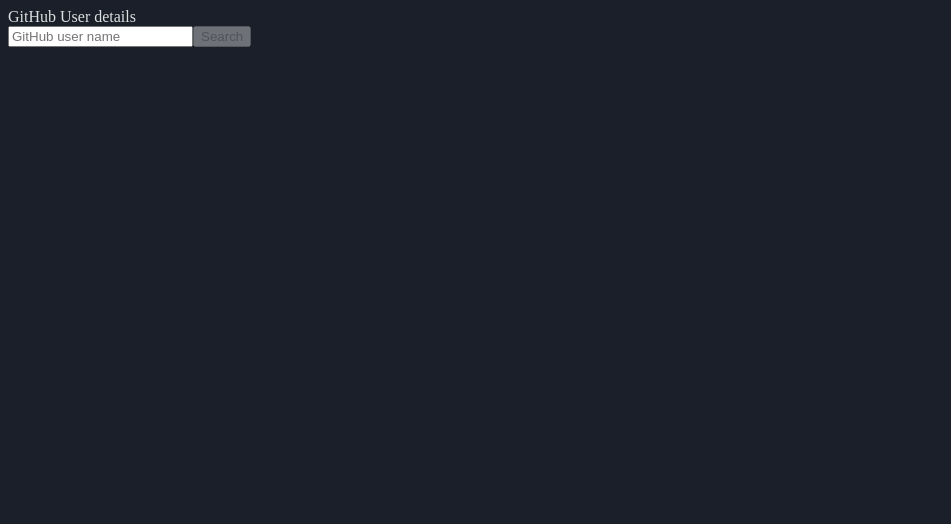
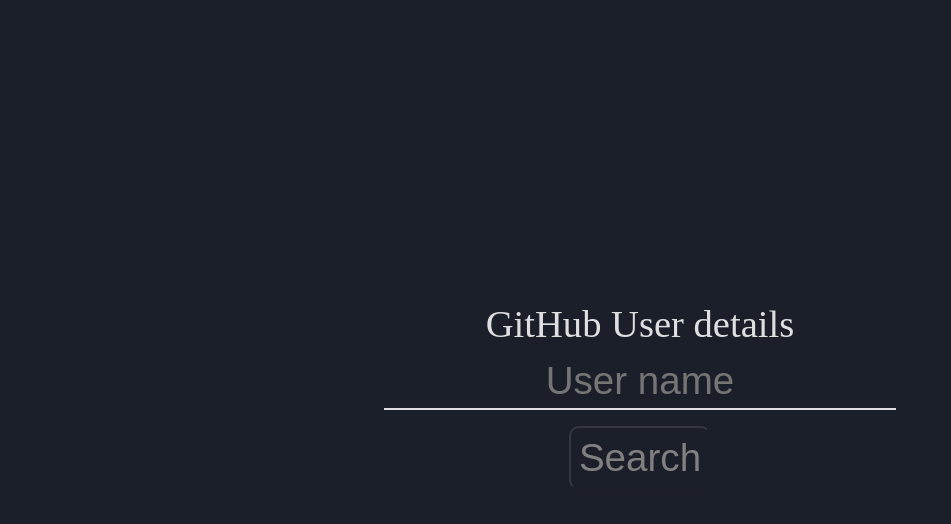
Before and after one commit to Madejczyk/github-search, a React app: page / in a window 1280 px wide. Shown: the top 524 px of the page, without its empty margins (0-951 px from the left). Built offline with nearby package versions, Linux system fonts and the light colour scheme.

Commit message:
Add simple style

```diff
--- a/index.html
+++ b/index.html
@@ -5,7 +5,7 @@
         <title>GitHub Search</title>
     </head>
     <body>
-        <div id="app"></div>
+        <div id="app" class="app-root"></div>
 
         <!-- Dependencies -->
         <script src="./node_modules/react/umd/react.development.js"></script>
--- a/src/components/app.scss
+++ b/src/components/app.scss
@@ -1,7 +1,15 @@
 $body-background-color: rgb(27, 31, 42);
 $body-color: rgba(255, 255, 255, .86);
 
+html,
+body,
+.app-root {
+  height: 100%;
+}
+
 body {
   background-color: $body-background-color;
-  color: $body-color;
+  margin: 0;
+
+  @import './github-search/githubSearch';
 }
--- a/src/components/github-search/GithubSearch.tsx
+++ b/src/components/github-search/GithubSearch.tsx
@@ -39,7 +39,7 @@
 
     public render() {
         return (
-            <form onSubmit={this.handleSubmit}>
+            <form onSubmit={this.handleSubmit} className="github-search">
                 <Title/>
                 <SearchInput
                     onChange={this.onChange}
--- a/src/components/github-search/SearchInput.tsx
+++ b/src/components/github-search/SearchInput.tsx
@@ -6,8 +6,9 @@
 };
 
 export const SearchInput = (props: SearchInputProps) => <input
+    className="search-input"
     type="text"
-    placeholder="GitHub user name"
+    placeholder="User name"
     value={props.value}
     onChange={props.onChange}
 />;
--- a/src/components/github-search/SubmitButton.tsx
+++ b/src/components/github-search/SubmitButton.tsx
@@ -5,6 +5,7 @@
 };
 
 export const SubmitButton = (props: SubmitButtonProps) => <input
+    className="submit-button"
     disabled={props.isDisabled}
     type="submit"
     value="Search"
--- a/src/components/github-search/Title.tsx
+++ b/src/components/github-search/Title.tsx
@@ -1,5 +1,5 @@
 import * as React from "react";
 
-export const Title = () => <div>
+export const Title = () => <div className="title">
     GitHub User details
 </div>;
--- /dev/null
+++ b/src/components/github-search/githubSearch.scss
@@ -0,0 +1,41 @@
+$size: calc(16px + 16 * ((100vw - 320px) / 680));
+
+.github-search {
+  align-items: center;
+  display: flex;
+  flex-direction: column;
+  font-size: $size;
+  height: 100%;
+  justify-content: center;
+
+  .search-input,
+  .submit-button,
+  .title {
+    font-size: $size;
+    color: $body-color;
+    padding: 8px;
+  }
+
+  .search-input {
+    background-color: $body-background-color;
+    border-color: $body-color;
+    border-width: 0 0 2px;
+    height: $size;
+    outline: 0;
+    text-align: center;
+  }
+
+  .submit-button {
+    background-color: $body-background-color;
+    border-radius: 10px;
+    margin: 16px;
+
+    &:disabled {
+      color: grey;
+    }
+
+    &:hover {
+      cursor: pointer;
+    }
+  }
+}
```
Also changed, not shown: 1 other file (tests, documents, lock files or other folders).
